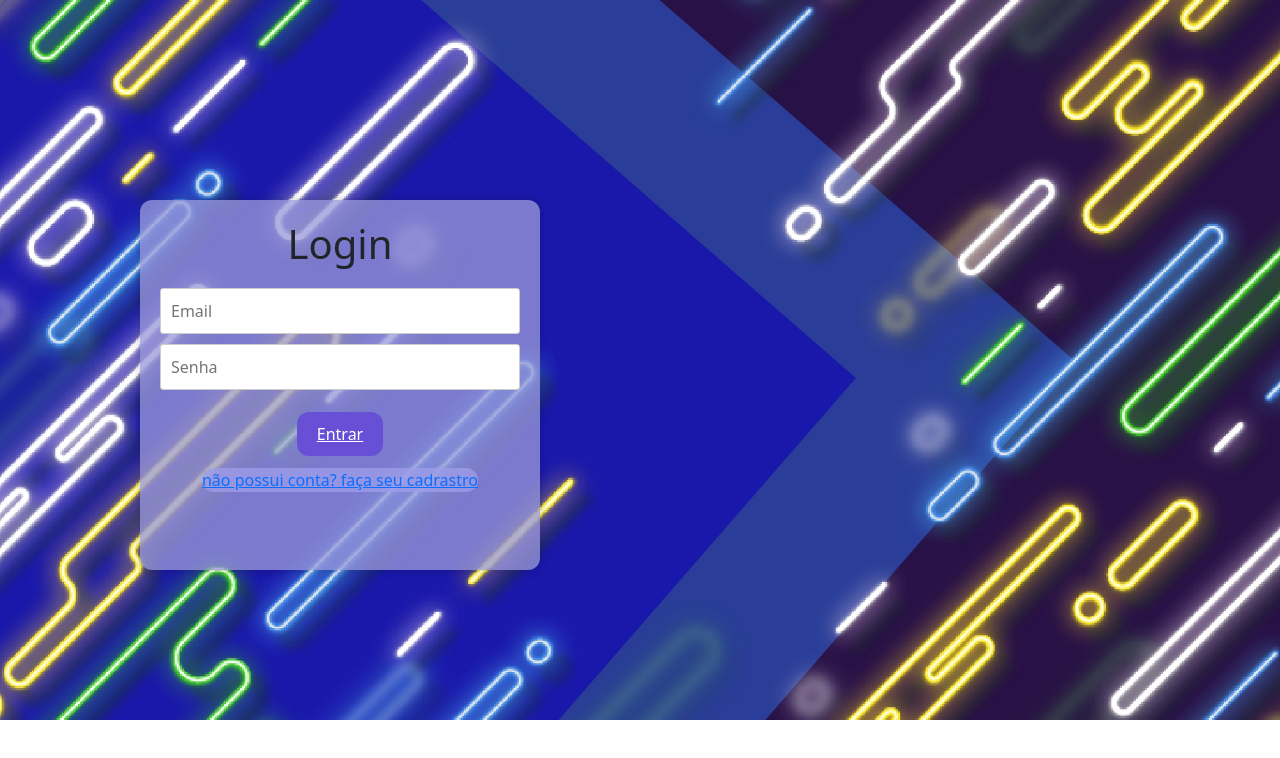
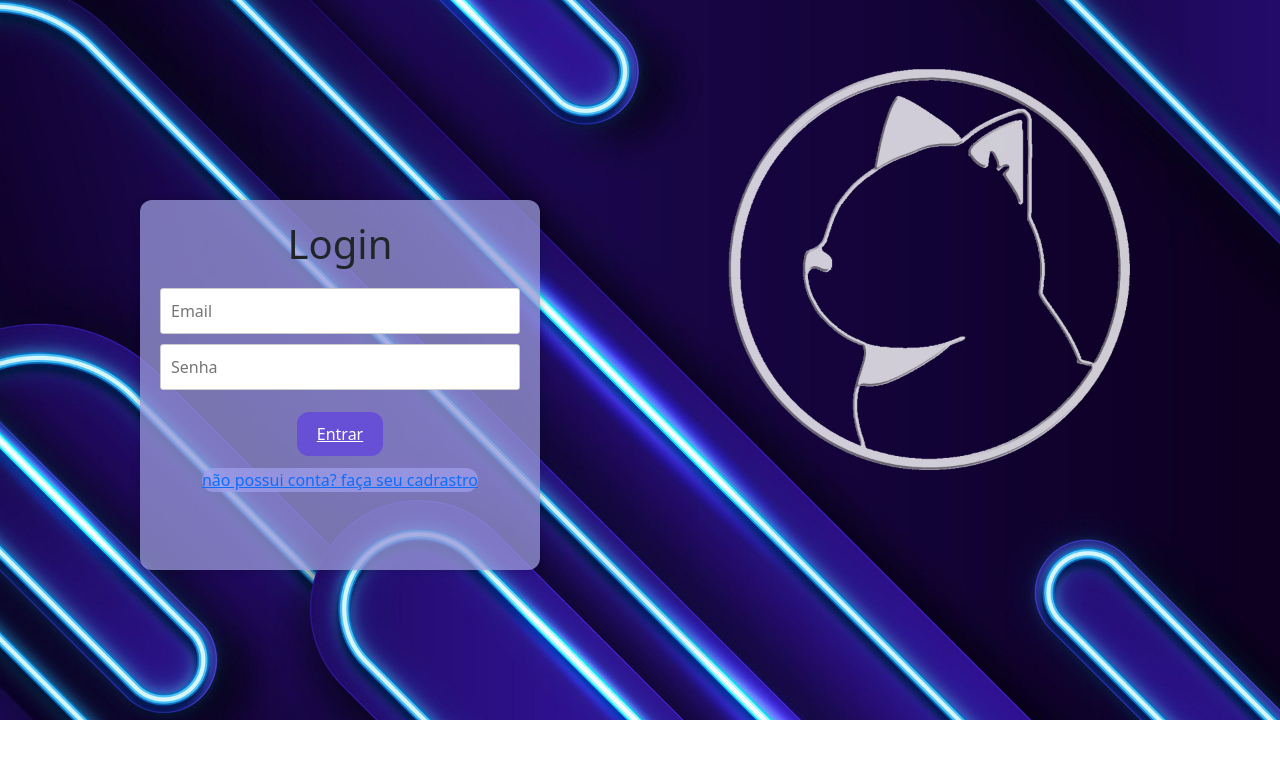
Before and after one commit to miguel-faccio/bucks-clothes, a plain HTML site: page index.html in a window 1280 px wide. Drawn offline with nearby package versions, Linux system fonts and the light colour scheme.

Commit message:
Atualização de Paginas

```diff
--- a/css/cadastro.css
+++ b/css/cadastro.css
@@ -1,5 +1,5 @@
 body{
-    background-image: url(../image/fundo.jpg);
+    background-image: url(../image/cadastroBg.jpg);
     background-size: cover;
     display: flex;
 }
--- a/css/login.css
+++ b/css/login.css
@@ -1,6 +1,6 @@
 
 body{
-background-image: url(../image/bglogin.jpg);
+background-image: url(../image/loginBG.jpg);
 background-repeat: no-repeat;
 background-size: cover;
 font-family: Arial, sans-serif;
```
Also changed, not shown: image/cadastroBg.jpg (added), image/loginBG.jpg (added), index.html (renamed from login.html).
